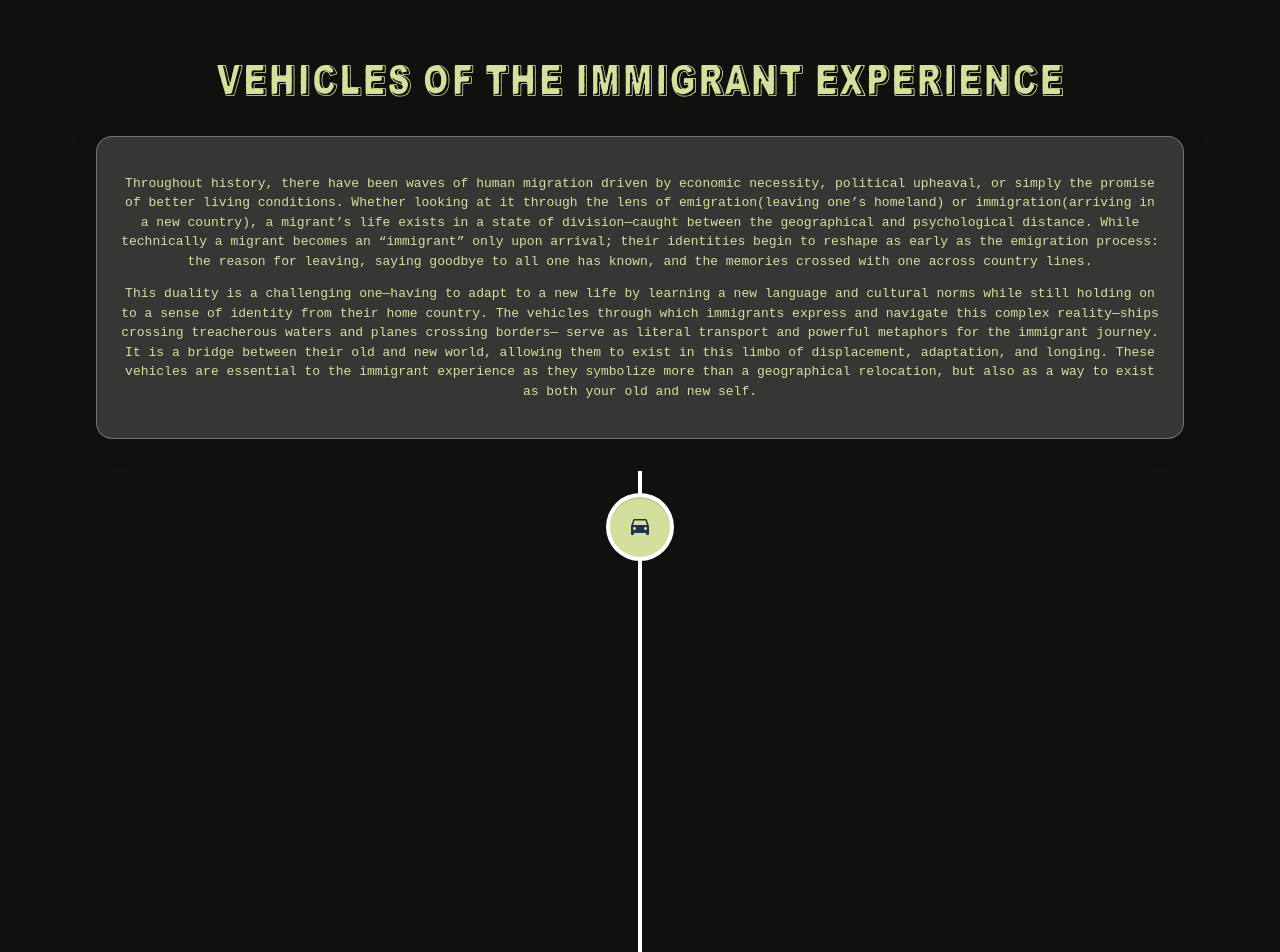
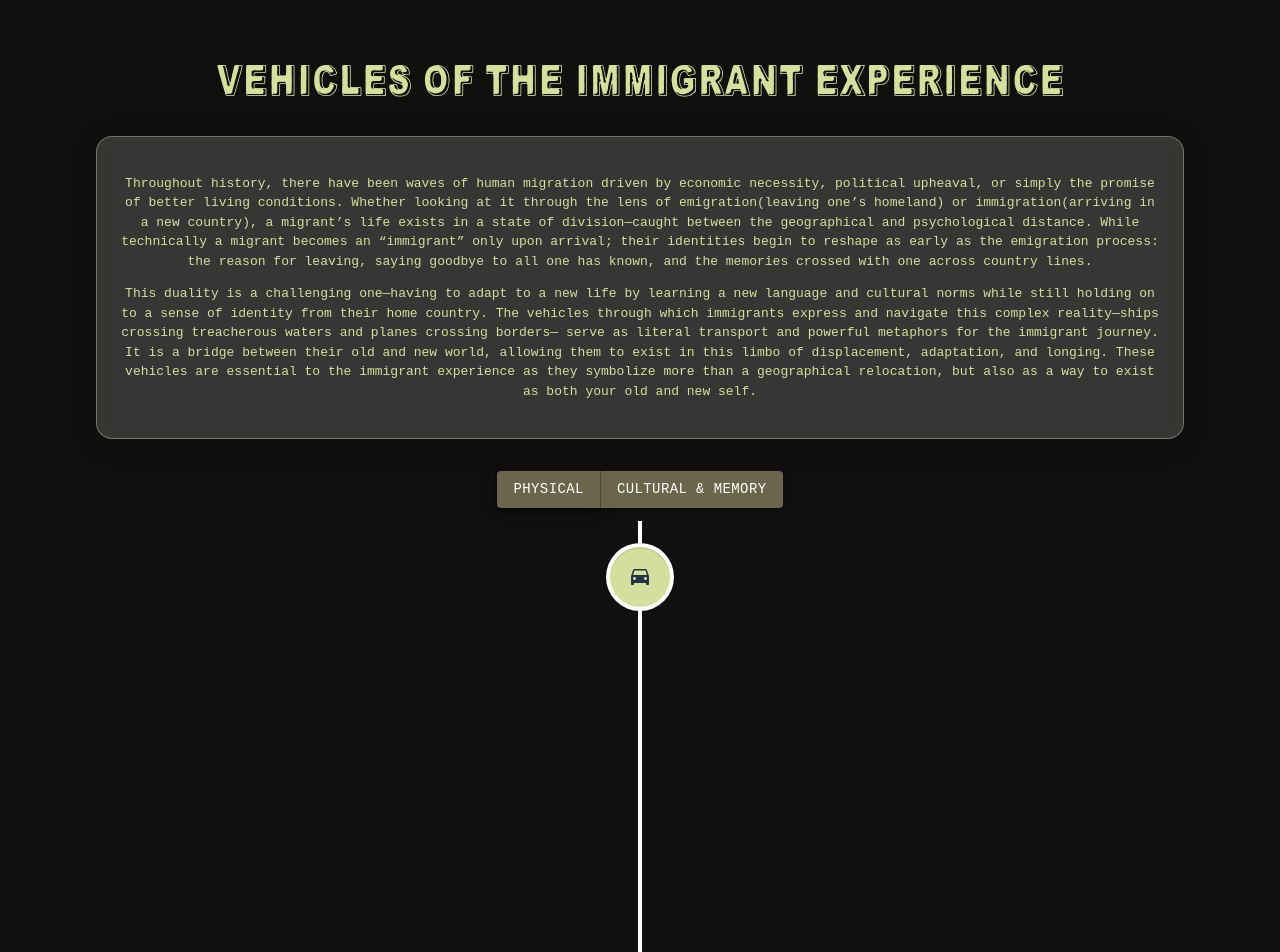
Before and after one commit to mandareis/vehicle-timeline-project, a React (Vite) app: page / in a window 1280 px wide. Shown: the top 952 px of the page. Built offline with nearby package versions, Linux system fonts and the light colour scheme.

Commit message:
adds the functioality of switching between types of vehicles

```diff
--- a/src/itemsData.tsx
+++ b/src/itemsData.tsx
@@ -26,6 +26,7 @@ export interface VehicleCardData {
   icon: React.ReactNode;
   literalContent: string;
   symbolicContent: React.ReactNode | string;
+  literal: boolean;
 }
 
 export const itemsData: VehicleCardData[] = [
@@ -66,6 +67,7 @@ export const itemsData: VehicleCardData[] = [
         </div>
       </>
     ),
+    literal: true,
   },
   {
     title: "Trains",
@@ -99,6 +101,7 @@ export const itemsData: VehicleCardData[] = [
         </div>
       </>
     ),
+    literal: true,
   },
   {
     title: "Planes",
@@ -135,6 +138,7 @@ export const itemsData: VehicleCardData[] = [
         </div>
       </>
     ),
+    literal: true,
   },
 
   {
@@ -169,6 +173,7 @@ export const itemsData: VehicleCardData[] = [
         </div>
       </>
     ),
+    literal: true,
   },
   {
     title: "On Foot",
@@ -210,6 +215,7 @@ export const itemsData: VehicleCardData[] = [
         </div>
       </>
     ),
+    literal: true,
   },
   {
     title: "Books/Printing Press",
@@ -225,6 +231,7 @@ export const itemsData: VehicleCardData[] = [
       "The free Russian Press and what it stands for and what it entails of.",
     symbolicContent:
       "Thomas Mann's 'The Exiled Writer's Relation to his Homeland' - Mann articulates how the written word becomes a vehicle for maintaining a relationship with the homeland despite physical banishment. ",
+    literal: false,
   },
   {
     title: "Language",
@@ -240,6 +247,7 @@ export const itemsData: VehicleCardData[] = [
       "The free Russian Press and what it stands for and what it entails of.",
     symbolicContent:
       "Thomas Mann's 'The Exiled Writer's Relation to his Homeland' - Mann articulates how the written word becomes a vehicle for maintaining a relationship with the homeland despite physical banishment. ",
+    literal: false,
   },
   {
     title: "Photographs",
@@ -255,6 +263,7 @@ export const itemsData: VehicleCardData[] = [
       "The free Russian Press and what it stands for and what it entails of.",
     symbolicContent:
       "Thomas Mann's 'The Exiled Writer's Relation to his Homeland' - Mann articulates how the written word becomes a vehicle for maintaining a relationship with the homeland despite physical banishment. ",
+    literal: false,
   },
   {
     title: "Music & Other Art Forms",
@@ -270,5 +279,6 @@ export const itemsData: VehicleCardData[] = [
       "The free Russian Press and what it stands for and what it entails of.",
     symbolicContent:
       "Thomas Mann's 'The Exiled Writer's Relation to his Homeland' - Mann articulates how the written word becomes a vehicle for maintaining a relationship with the homeland despite physical banishment. ",
+    literal: false,
   },
 ];
--- a/src/timeline.tsx
+++ b/src/timeline.tsx
@@ -8,6 +8,42 @@ import {
 import "react-vertical-timeline-component/style.min.css";
 import { useState } from "react";
 import { Button, ButtonGroup, Typography } from "@mui/material";
+
+interface FilterControlsProps {
+  showLiteral: boolean;
+  setShowLiteral: React.Dispatch<React.SetStateAction<boolean>>;
+}
+
+const FilterControls: React.FC<FilterControlsProps> = ({
+  showLiteral,
+  setShowLiteral,
+}) => {
+  return (
+    <div>
+      <ButtonGroup
+        style={{ marginBottom: "1em" }}
+        variant="contained"
+        aria-label="Basic button group"
+      >
+        <Button
+          onClick={() => setShowLiteral(true)}
+          className={showLiteral ? "Mui-focusVisible" : ""}
+        >
+          <span>Physical</span>
+        </Button>
+        <Button
+          onClick={() => setShowLiteral(false)}
+          className={!showLiteral ? "Mui-focusVisible" : ""}
+        >
+          <span> Cultural & Memory</span>
+        </Button>
+      </ButtonGroup>
+    </div>
+  );
+};
+const getFilteredItems = (items: VehicleCardData[], showLiteral: boolean) => {
+  return items.filter((d) => d.literal === showLiteral);
+};
 
 const SplitContent = ({ data }: { data: VehicleCardData }) => {
   enum ContentType {
@@ -57,6 +93,10 @@ const SplitContainer = styled.div`
 `;
 
 const Timeline = () => {
+  const [showLiteral, setShowLiteral] = useState(true);
+
+  const filteredItems = getFilteredItems(itemsData, showLiteral);
+
   return (
     <>
       <div className="introduction-container">
@@ -86,9 +126,12 @@ const Timeline = () => {
           and new self.
         </p>
       </div>
-
+      <FilterControls
+        showLiteral={showLiteral}
+        setShowLiteral={setShowLiteral}
+      />
       <VerticalTimeline>
-        {itemsData.map((d, i) => (
+        {filteredItems.map((d, i) => (
           <VerticalTimelineElement
             className="vertical-timeline-element--work"
             icon={d.icon}
```
